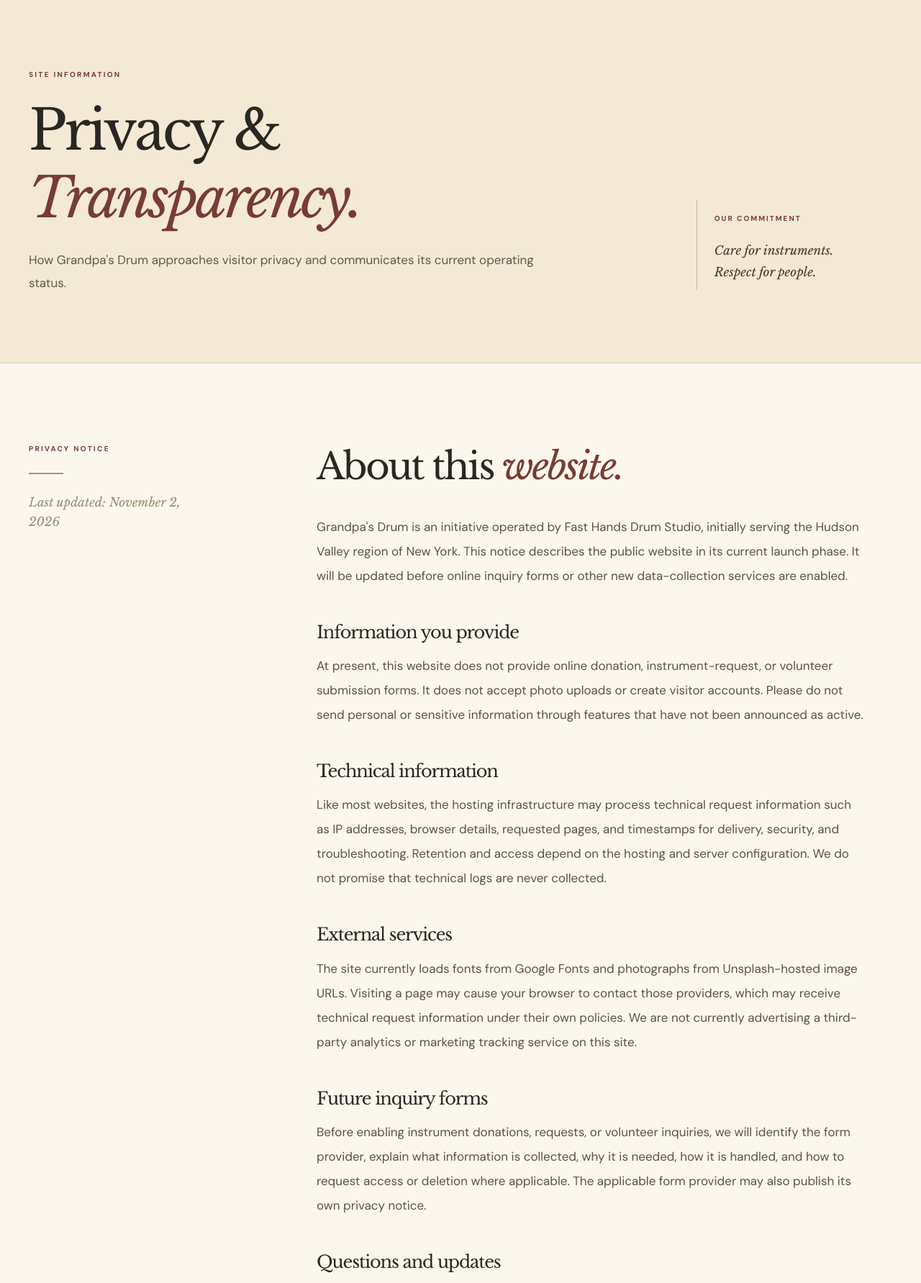
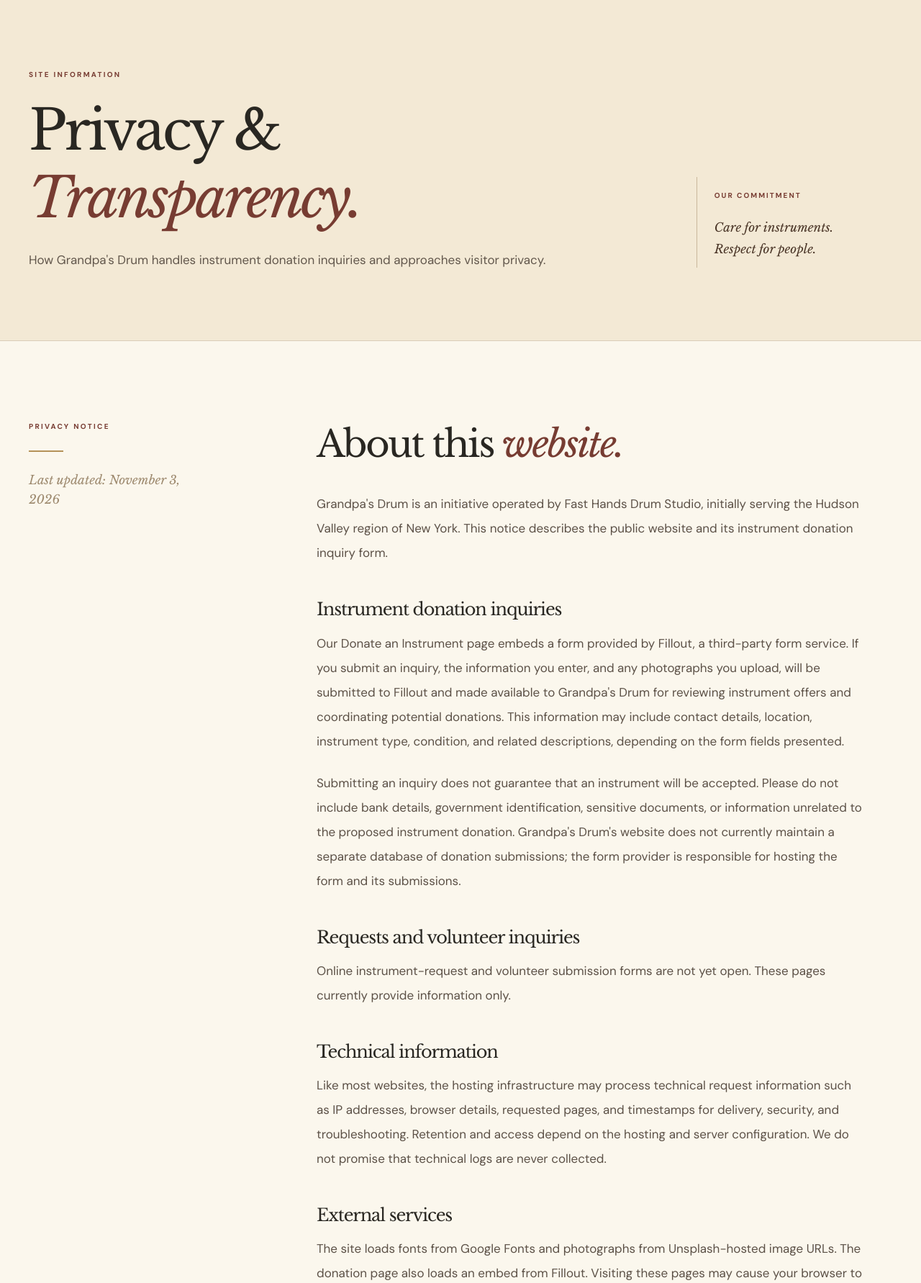
Before and after one commit to drummerbock/grandpasdrum, a Flask app: page /privacy in a window 1280 px wide. Shown: the part 137-1920 px from the top of the page at 72% size. Run offline with Flask 3, Linux system fonts and the light colour scheme.

Commit message:
Disclose Fillout donation form and external data processing

```diff
--- a/templates/privacy.html
+++ b/templates/privacy.html
@@ -1,20 +1,21 @@
 {% extends "base.html" %}
 {% block content %}
-<section class="interior-intro"><div class="shell interior-grid"><div><p class="eyebrow">Site information</p><h1>Privacy &amp; <em>Transparency.</em></h1><p class="interior-lead">How Grandpa's Drum approaches visitor privacy and communicates its current operating status.</p></div><div class="interior-aside"><span class="aside-numeral">OUR COMMITMENT</span><p>Care for instruments.<br>Respect for people.</p></div></div></section>
-<section class="section"><div class="shell editorial-grid"><div class="editorial-sidebar"><p class="eyebrow">Privacy notice</p><span class="fine-rule"></span><p>Last updated: November 2, 2026</p></div><div class="editorial-copy">
+<section class="interior-intro"><div class="shell interior-grid"><div><p class="eyebrow">Site information</p><h1>Privacy &amp; <em>Transparency.</em></h1><p class="interior-lead">How Grandpa's Drum handles instrument donation inquiries and approaches visitor privacy.</p></div><div class="interior-aside"><span class="aside-numeral">OUR COMMITMENT</span><p>Care for instruments.<br>Respect for people.</p></div></div></section>
+<section class="section"><div class="shell editorial-grid"><div class="editorial-sidebar"><p class="eyebrow">Privacy notice</p><span class="fine-rule"></span><p>Last updated: November 3, 2026</p></div><div class="editorial-copy">
 <h2>About this <em>website.</em></h2>
-<p>Grandpa's Drum is an initiative operated by Fast Hands Drum Studio, initially serving the Hudson Valley region of New York. This notice describes the public website in its current launch phase. It will be updated before online inquiry forms or other new data-collection services are enabled.</p>
-<h3 class="subhead">Information you provide</h3>
-<p>At present, this website does not provide online donation, instrument-request, or volunteer submission forms. It does not accept photo uploads or create visitor accounts. Please do not send personal or sensitive information through features that have not been announced as active.</p>
+<p>Grandpa's Drum is an initiative operated by Fast Hands Drum Studio, initially serving the Hudson Valley region of New York. This notice describes the public website and its instrument donation inquiry form.</p>
+<h3 class="subhead">Instrument donation inquiries</h3>
+<p>Our Donate an Instrument page embeds a form provided by Fillout, a third-party form service. If you submit an inquiry, the information you enter, and any photographs you upload, will be submitted to Fillout and made available to Grandpa's Drum for reviewing instrument offers and coordinating potential donations. This information may include contact details, location, instrument type, condition, and related descriptions, depending on the form fields presented.</p>
+<p>Submitting an inquiry does not guarantee that an instrument will be accepted. Please do not include bank details, government identification, sensitive documents, or information unrelated to the proposed instrument donation. Grandpa's Drum's website does not currently maintain a separate database of donation submissions; the form provider is responsible for hosting the form and its submissions.</p>
+<h3 class="subhead">Requests and volunteer inquiries</h3>
+<p>Online instrument-request and volunteer submission forms are not yet open. These pages currently provide information only.</p>
 <h3 class="subhead">Technical information</h3>
 <p>Like most websites, the hosting infrastructure may process technical request information such as IP addresses, browser details, requested pages, and timestamps for delivery, security, and troubleshooting. Retention and access depend on the hosting and server configuration. We do not promise that technical logs are never collected.</p>
 <h3 class="subhead">External services</h3>
-<p>The site currently loads fonts from Google Fonts and photographs from Unsplash-hosted image URLs. Visiting a page may cause your browser to contact those providers, which may receive technical request information under their own policies. We are not currently advertising a third-party analytics or marketing tracking service on this site.</p>
-<h3 class="subhead">Future inquiry forms</h3>
-<p>Before enabling instrument donations, requests, or volunteer inquiries, we will identify the form provider, explain what information is collected, why it is needed, how it is handled, and how to request access or deletion where applicable. The applicable form provider may also publish its own privacy notice.</p>
-<h3 class="subhead">Questions and updates</h3>
-<p>We will revise this notice as the website's features and data practices change. A dedicated contact channel is being established; we will publish it here before opening online inquiries.</p>
+<p>The site loads fonts from Google Fonts and photographs from Unsplash-hosted image URLs. The donation page also loads an embed from Fillout. Visiting these pages may cause your browser to contact the service providers, which may receive technical request information according to their own policies. Information entered into the embedded donation form is processed by Fillout. We do not currently advertise a separate third-party analytics or marketing tracking service on this site.</p>
+<h3 class="subhead">Retention, access, and privacy questions</h3>
+<p>Donation information is used to evaluate and coordinate instrument offers. A dedicated public contact channel and a formal submission-retention schedule are still being established. Before relying on the form for sensitive matters, please be aware that the current website does not offer a self-service access or deletion portal. We will update this notice as submission management procedures are finalized.</p>
 <h3 class="subhead">Organizational status</h3>
-<p>Grandpa's Drum is currently an internal philanthropic initiative of Fast Hands Drum Studio, not a separately incorporated nonprofit or recognized 501(c)(3) organization. Donations should not be assumed to be tax deductible. Instrument offers and requests, once enabled, will be reviewed individually and are not guaranteed to be accepted or fulfilled.</p>
+<p>Grandpa's Drum is currently an internal philanthropic initiative of Fast Hands Drum Studio, not a separately incorporated nonprofit or recognized 501(c)(3) organization. Donations should not be assumed to be tax deductible. Instrument offers and requests are reviewed individually and are not guaranteed to be accepted or fulfilled.</p>
 </div></div></section>
 {% endblock %}
```
